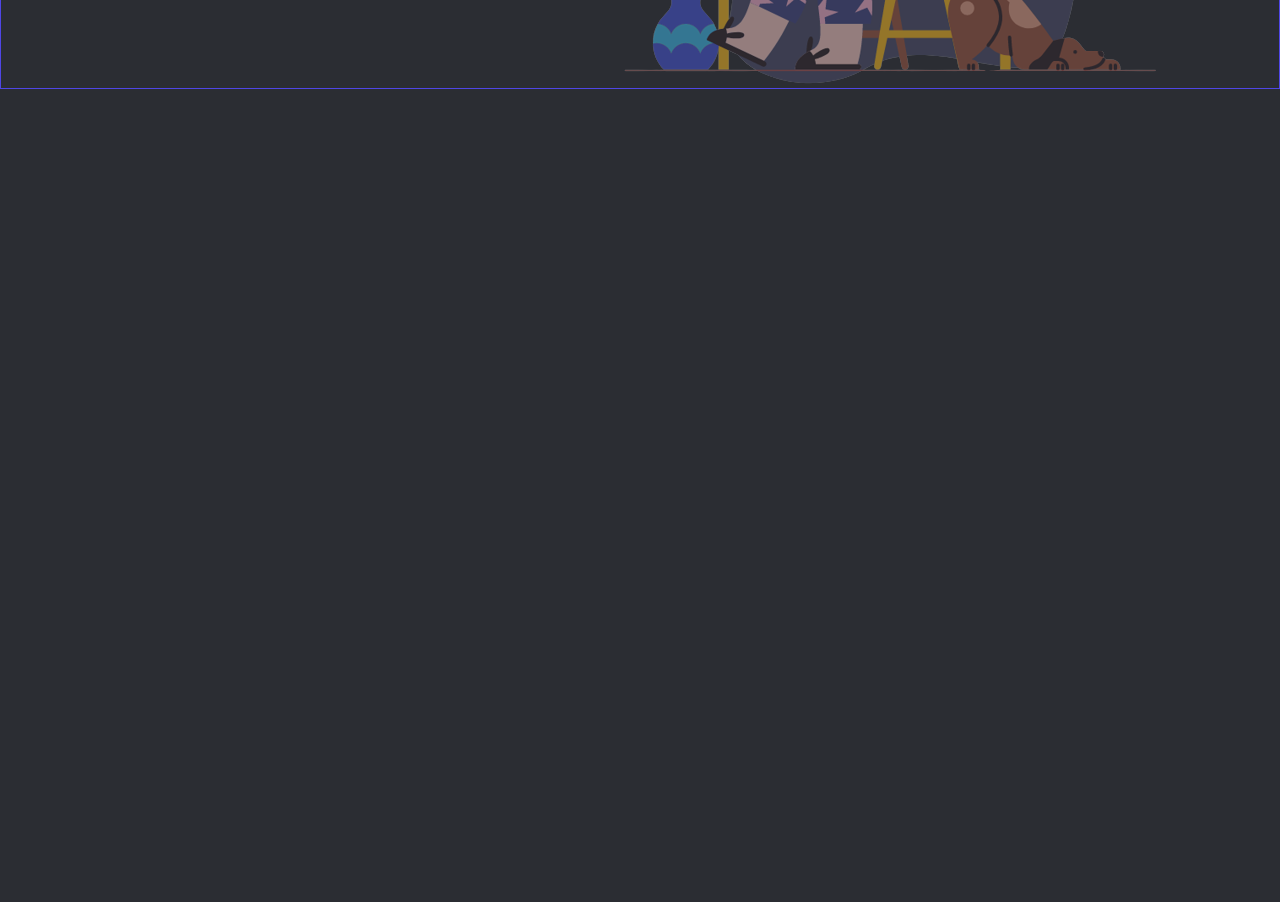
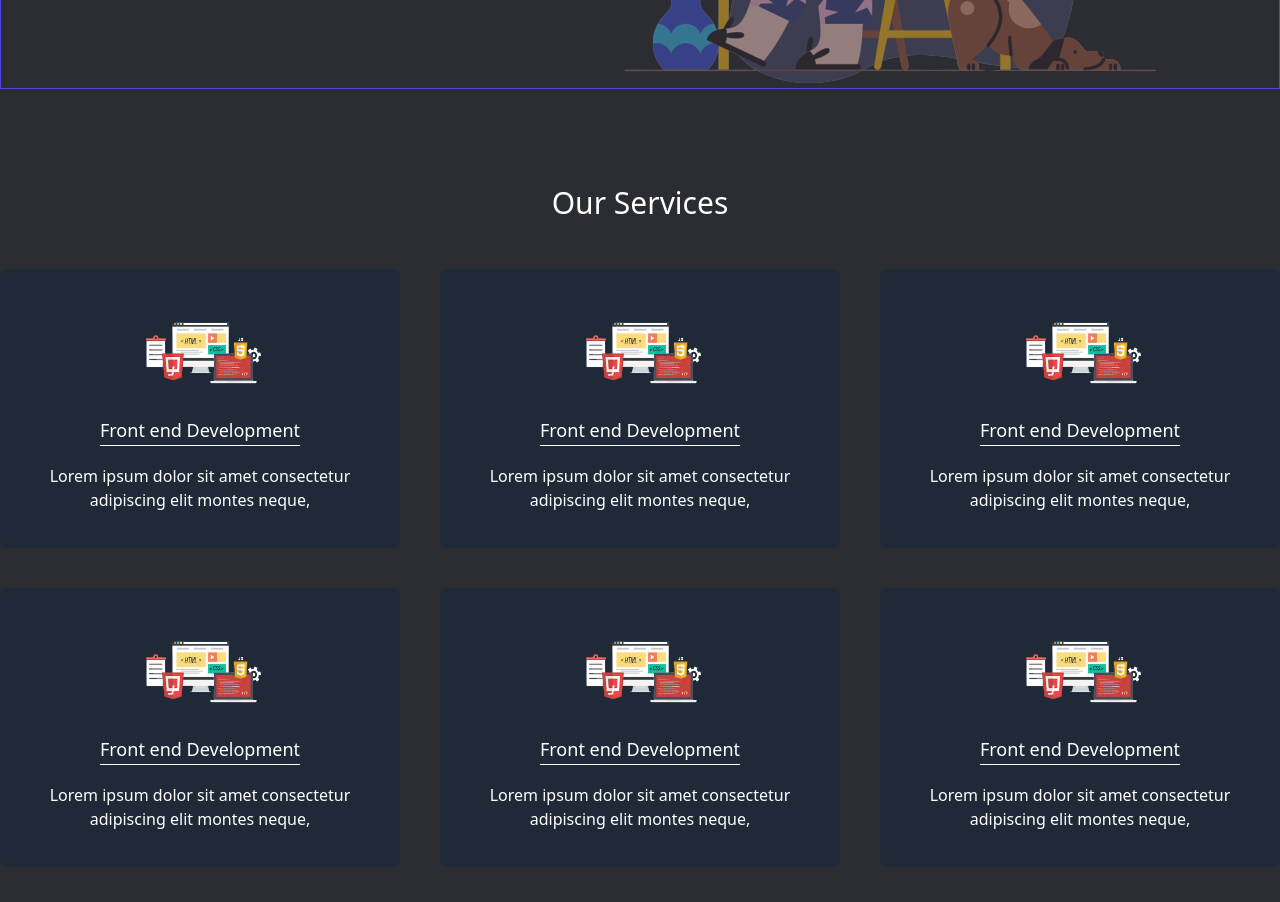
Before and after one commit to zaman-bd/Fast-Tailwind-Project, a website built with Vite: page index.html in a window 1280 px wide. Shown: the part 500-1402 px from the top of the page. Before the commit the page ends 800 px from the top, so only its background shows below. Built offline with nearby package versions, Linux system fonts and the light colour scheme.

Commit message:
Complite Our Services

```diff
--- a/index.html
+++ b/index.html
@@ -4,9 +4,12 @@
     <meta charset="UTF-8">
     <meta name="viewport" content="width=device-width, initial-scale=1.0">
     <title>Fast Tailwind Project</title>
+    <!-- Link main.css -->
     <link rel="stylesheet" href="main.css">
 </head>
+<!-- Bacground -->
 <body class="bg-[#2B2D33]">
+    <!-- Nav Bar Start -->
     <nav class="bg-[#2B2D33] shadow-xl">
         <div class="container mx-auto">
             <div class="sm:flex justify-between items-center py-5">
@@ -23,6 +26,8 @@
             </div>
         </div>
     </nav>
+    <!-- Nav Bar End -->
+    <!-- Hero Section Start-->
     <header>
         <div class="sm:flex justify-around items-center text-center container mx-auto border border-indigo-600 border-t-0 h- [80vh] px-10 pt-10  text-white">
             <div>
@@ -39,5 +44,46 @@
             </div>
         </div>
     </header>
+    <!-- Hero Section End -->
+    <!-- Our Service Start -->
+    <main class="container mx-auto">
+        <Section class="my-24">
+            <h2 class="text-white text-3xl text-center mb-12">Our Services</h2>
+            <div class="grid md:grid-cols-2 lg:grid-cols-3 gap-10">
+                <div class="bg-gray-800 p-8 rounded-lg text-center border-4 border-[#1F2937] hover:border-indigo-700 cursor-pointer">
+                    <img class="w-1/2 mx-auto" src="images/frontEnd.png" alt="simage">
+                    <h4 class="text-white text-lg underline underline-offset-8 my-5">Front end Development</h4>
+                    <p class="text-white">Lorem ipsum dolor sit amet consectetur adipiscing elit montes neque,</p>
+                </div>
+                <div class="bg-gray-800 p-8 rounded-lg text-center border-4 border-[#1F2937] hover:border-indigo-700 cursor-pointer">
+                    <img class="w-1/2 mx-auto" src="images/frontEnd.png" alt="simage">
+                    <h4 class="text-white text-lg underline underline-offset-8 my-5">Front end Development</h4>
+                    <p class="text-white">Lorem ipsum dolor sit amet consectetur adipiscing elit montes neque,</p>
+                </div>
+                <div class="bg-gray-800 p-8 rounded-lg text-center border-4 border-[#1F2937] hover:border-indigo-700 cursor-pointer">
+                    <img class="w-1/2 mx-auto" src="images/frontEnd.png" alt="simage">
+                    <h4 class="text-white text-lg underline underline-offset-8 my-5">Front end Development</h4>
+                    <p class="text-white">Lorem ipsum dolor sit amet consectetur adipiscing elit montes neque,</p>
+                </div>
+                <div class="bg-gray-800 p-8 rounded-lg text-center border-4 border-[#1F2937] hover:border-indigo-700 cursor-pointer">
+                    <img class="w-1/2 mx-auto" src="images/frontEnd.png" alt="simage">
+                    <h4 class="text-white text-lg underline underline-offset-8 my-5">Front end Development</h4>
+                    <p class="text-white">Lorem ipsum dolor sit amet consectetur adipiscing elit montes neque,</p>
+                </div>
+                <div class="bg-gray-800 p-8 rounded-lg text-center border-4 border-[#1F2937] hover:border-indigo-700 cursor-pointer">
+                    <img class="w-1/2 mx-auto" src="images/frontEnd.png" alt="simage">
+                    <h4 class="text-white text-lg underline underline-offset-8 my-5">Front end Development</h4>
+                    <p class="text-white">Lorem ipsum dolor sit amet consectetur adipiscing elit montes neque,</p>
+                </div>
+                <div class="bg-gray-800 p-8 rounded-lg text-center border-4 border-[#1F2937] hover:border-indigo-700 cursor-pointer">
+                    <img class="w-1/2 mx-auto" src="images/frontEnd.png" alt="simage">
+                    <h4 class="text-white text-lg underline underline-offset-8 my-5">Front end Development</h4>
+                    <p class="text-white">Lorem ipsum dolor sit amet consectetur adipiscing elit montes neque,</p>
+                </div>
+             </div>
+        </Section>
+    </main>
+    <!-- Our Service End -->
+
 </body>
 </html>
```
